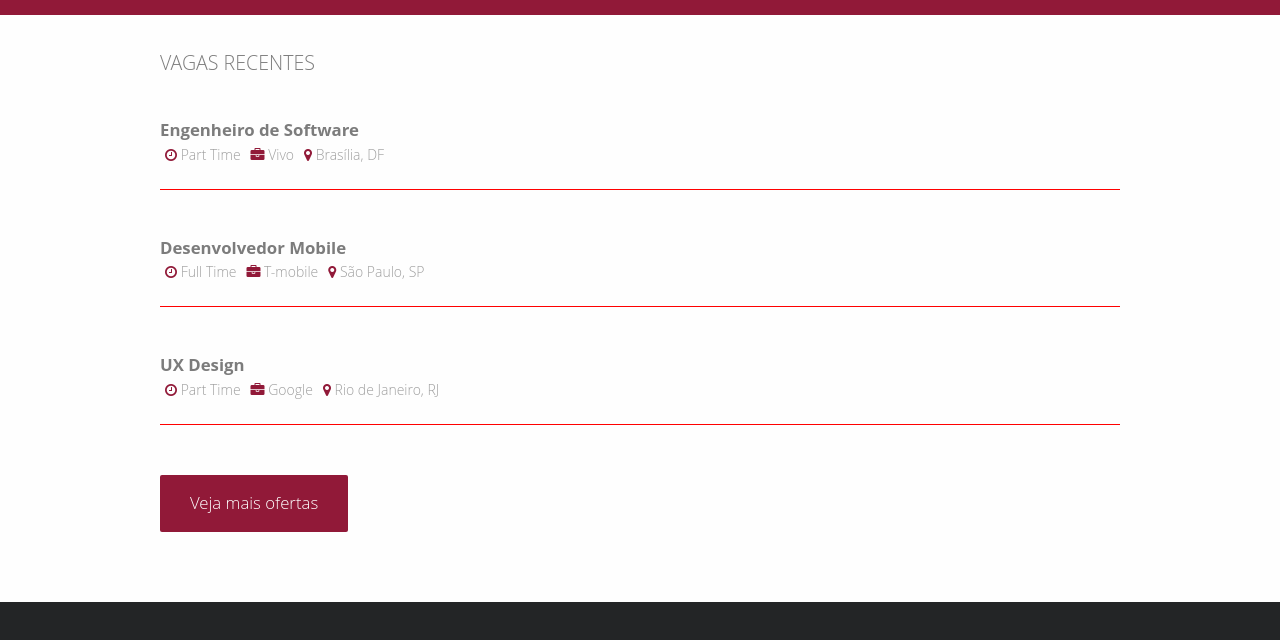
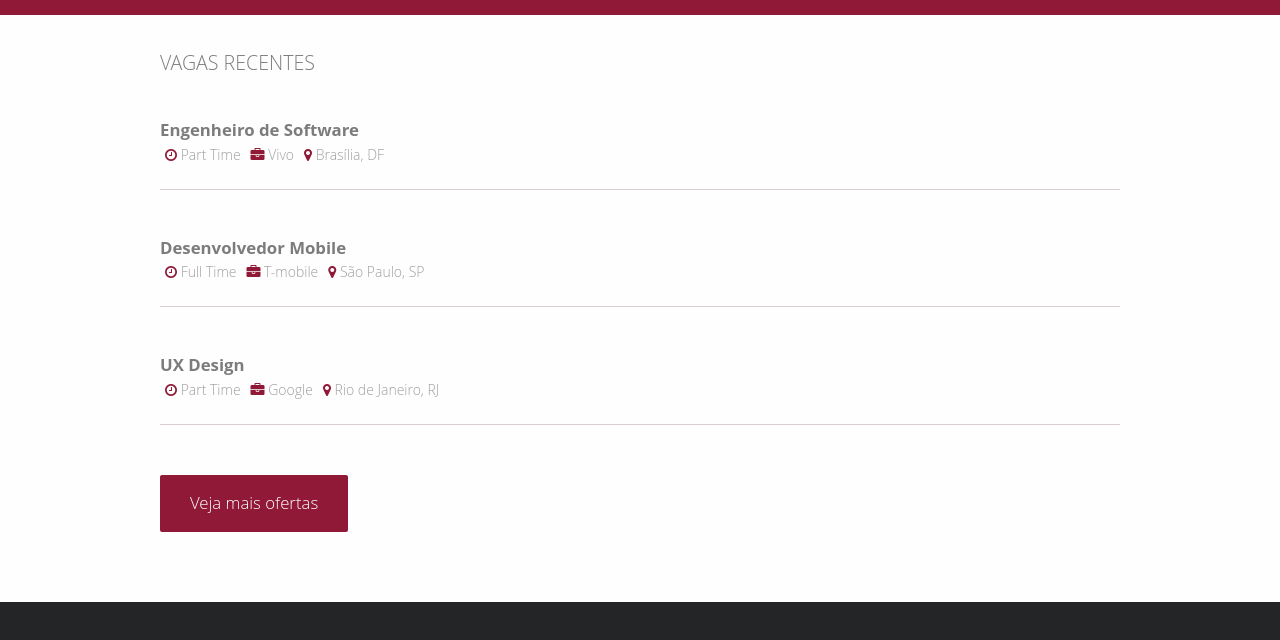
Before and after one commit to fjeansilva/flexys, a website: page public/index.html in a window 1280 px wide. Shown: the part 1775-2415 px from the top of the page. Drawn offline with Linux system fonts and the light colour scheme.

Commit message:
chance color line job

```diff
--- a/public/css/main.css
+++ b/public/css/main.css
@@ -262,7 +262,7 @@ h6 {
 
 .job_info {
   margin-top: 3px;
-  border-bottom: 1px solid red;
+  border-bottom: 1px solid #dccece;
   display: flex;
   flex-flow: row wrap;
   list-style-type: none;
```
